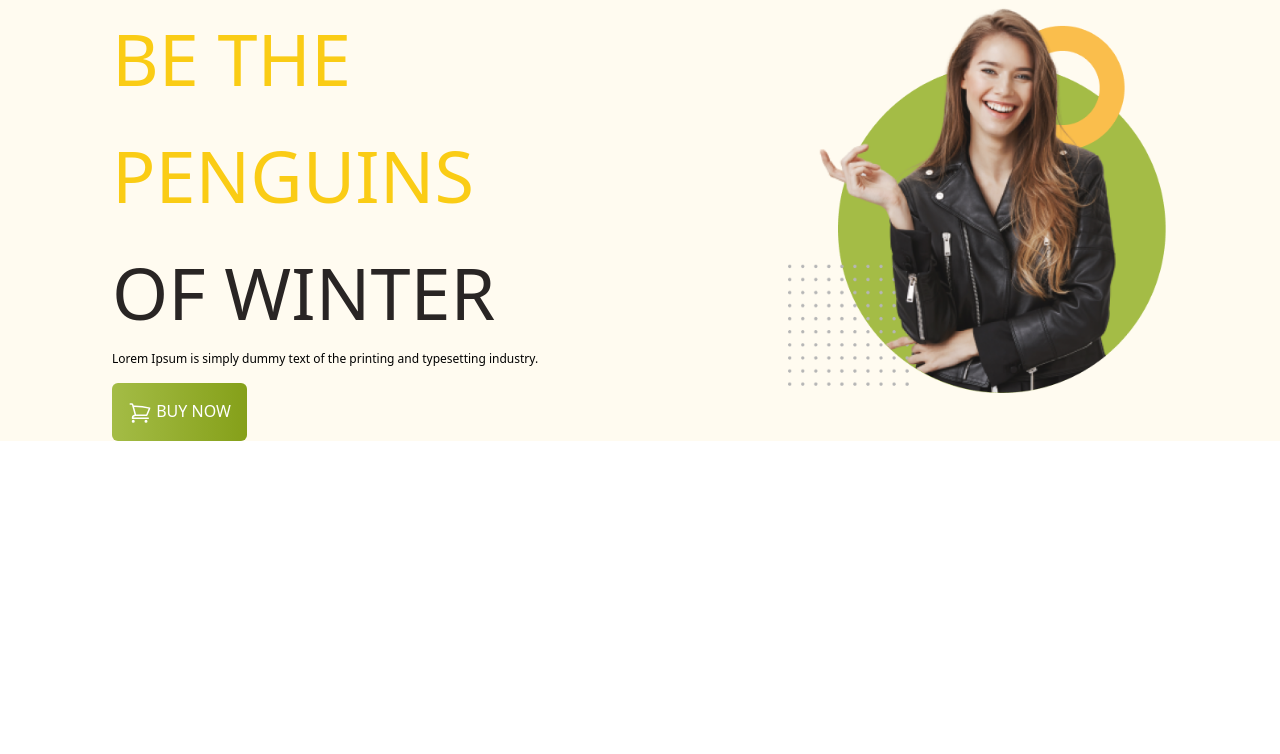
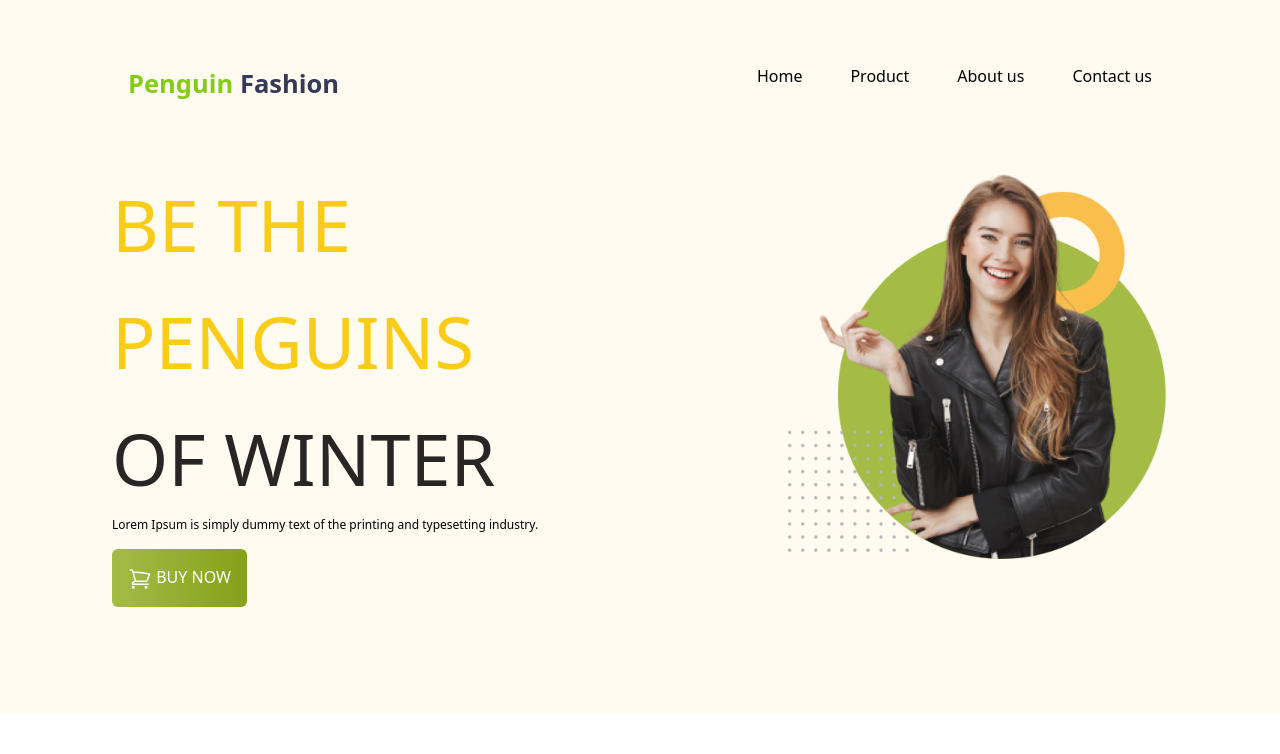
Before and after one commit to Abdur55/panguin, a plain HTML site: page index.html in a window 1280 px wide. Drawn offline with nearby package versions, Linux system fonts and the light colour scheme.

Commit message:
added all the thing

```diff
--- a/index.html
+++ b/index.html
@@ -7,10 +7,24 @@
     <script src="https://cdn.tailwindcss.com"></script>
 </head>
 <body>
-<header class="bg-[#FFFBF0] h- ">
+<header class="bg-[#FFFBF0]  h-[715px] ">
     <!-- start navber -->
-     <nav>
+     <nav class=" px-32 py-16  md:flex justify-between ">
+        <div>
+          <h1  class="text-[25.5px] font-[700]">
+            <span class="text-lime-500">Penguin</span>
+            <span class="text-[#363958]">Fashion</span>
+          </h1>
 
+        </div>
+        <div>
+          <ul class=" md:flex gap-12">
+            <li>Home</li>
+            <li>Product</li>
+            <li>About us</li>
+            <li>Contact us</li>
+          </ul>
+        </div>
      </nav>
      <!-- start-banner -->
       <div class="mr-28 ml-28 md:flex gap-44">
```
Also changed, not shown: icons/bg1.png (added), icons/bg2.png (added), icons/bg3.png (added), icons/box.png (added), icons/house.png (added), icons/logo.png (added), icons/question.png (added), icons/shopping-cart 1.png (added).
